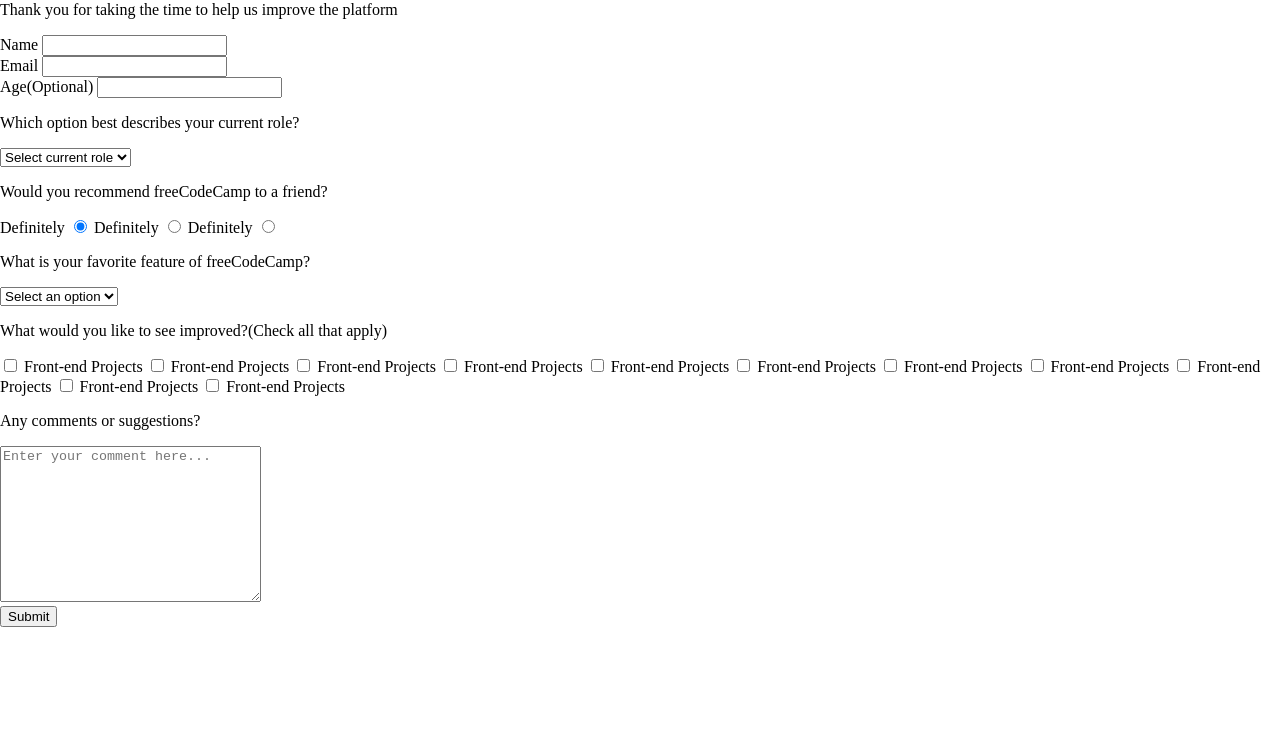
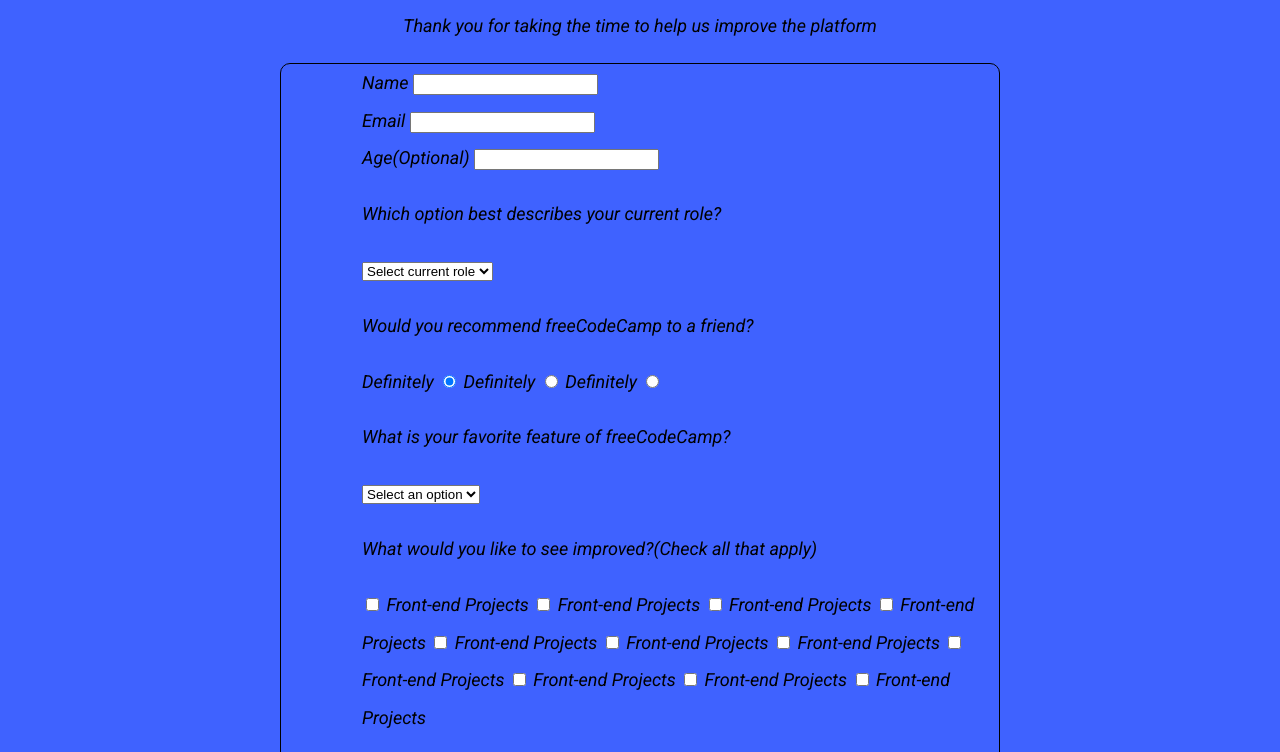
Before and after one commit to steelsnake93/surveyForm, a plain HTML site: page index.html in a window 1280 px wide. Shown: the part 79-831 px from the top of the page. Before the commit the page ends 800 px from the top, so only its background shows below. Drawn offline with Linux system fonts and the light colour scheme.

Commit message:
A litle styling in css.

```diff
--- a/index.html
+++ b/index.html
@@ -13,7 +13,7 @@
             <h1 id="title">freeCodeCamp Survey Form</h1>
             <p id="description">Thank you for taking the time to help us improve the platform</p>
         </header>
-        <form id="survey-form" action="">
+        <form id="survey-form" class=form>
             <div class="form-group">
                 <label id="name" for="name">Name</label>
                 <input type="text">
--- a/style.css
+++ b/style.css
@@ -1,5 +1,30 @@
+@import url('https://fonts.googleapis.com/css2?family=Roboto:ital,wght@1,400;1,500&display=swap');
 body {
-    margin: 0;
+    margin: 0 auto;
     padding: 0;
+    font-family: 'Roboto', sans-serif;
+    font-size: 18px;
+    line-height: 2.1em;
+    background-color: rgb(63, 98, 255);
+}
 
+.container {
+    max-width: 45rem;
+    font-weight: 400;
+    margin: 0 auto ;
 }
+
+.header {
+    text-align: center;
+}
+.survey-form {
+    padding: 10em;
+}
+.form {
+    border: 1px solid;
+    border-radius: 10px;
+}
+.form-group {
+    box-sizing: border-box;
+    padding-left: 4.5em;
+}
```
